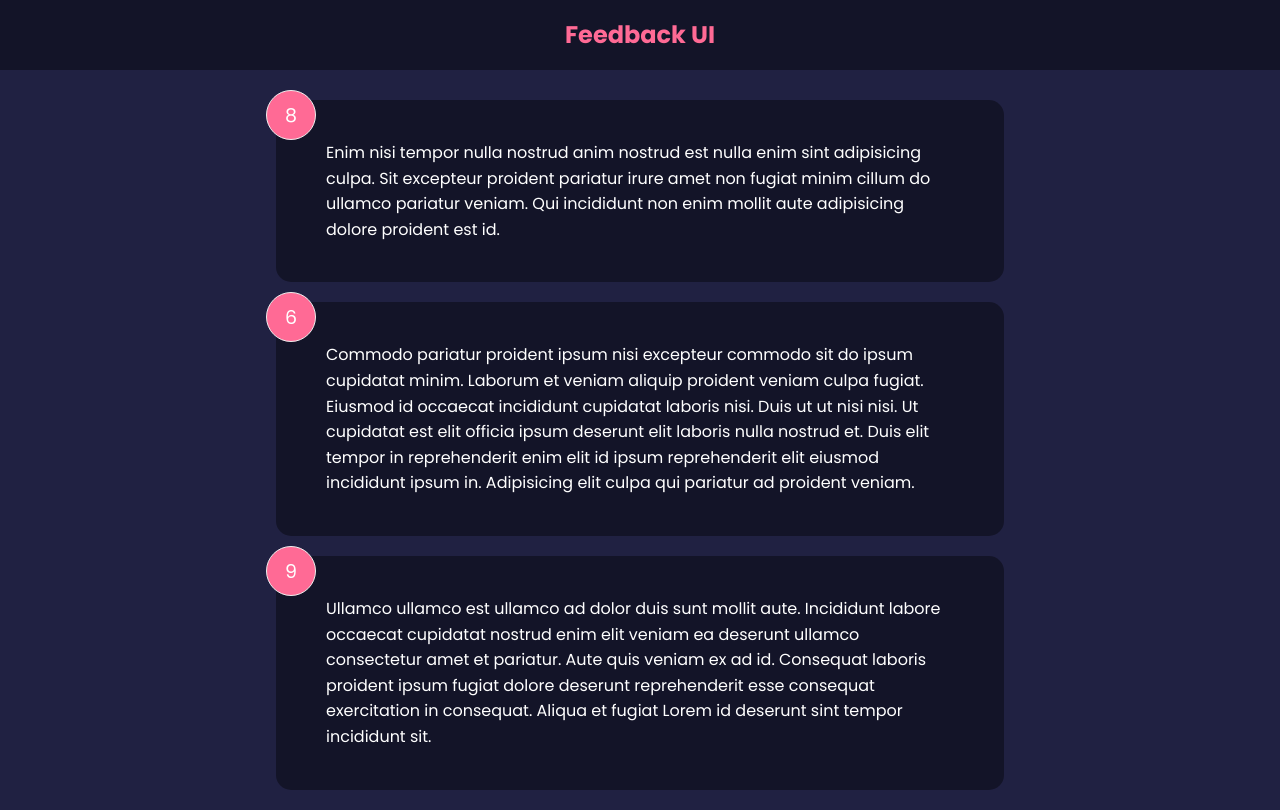
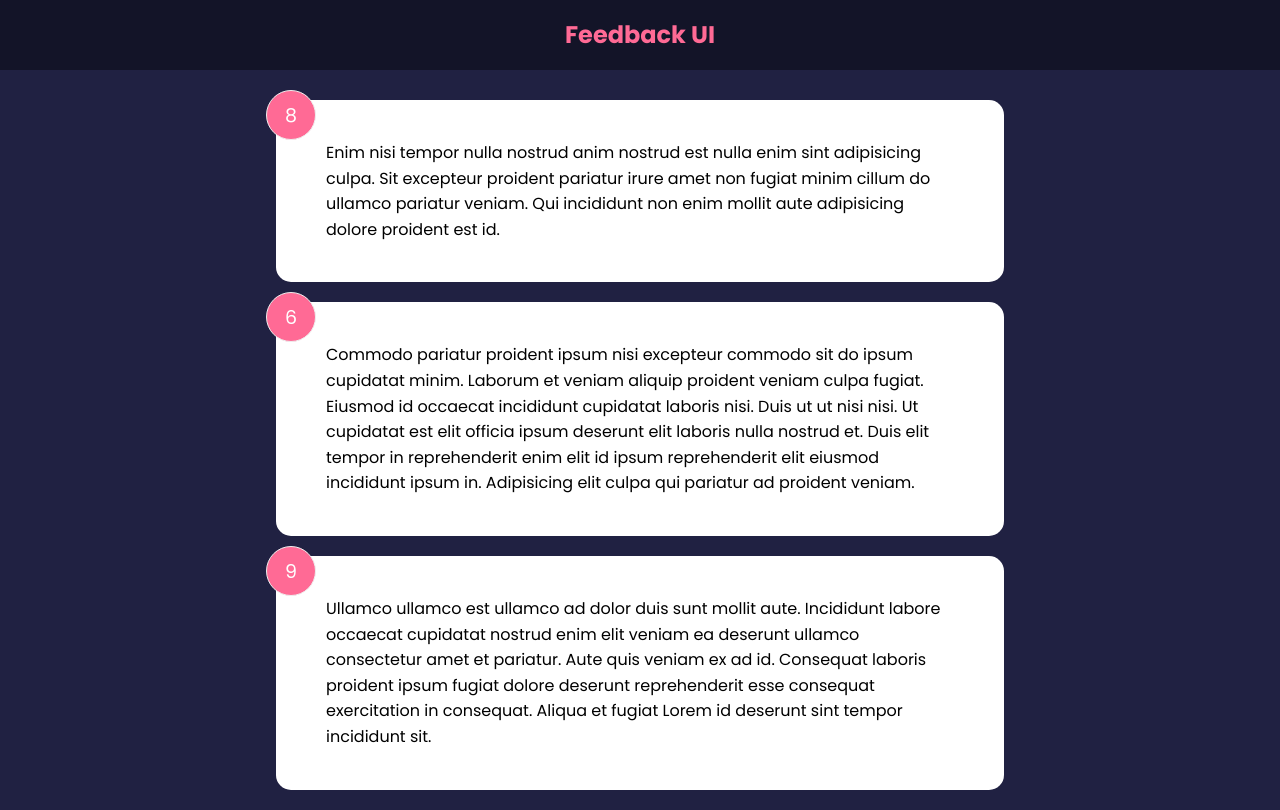
Before and after one commit to timrusin/feedback-app, a React (Create React App) app: page / in a window 1280 px wide. Built offline with nearby package versions, Linux system fonts and the light colour scheme.

Commit message:
added propTypes to all components propDefault does not seem to be working in card component though

```diff
--- a/src/components/FeedbackItem.js
+++ b/src/components/FeedbackItem.js
@@ -1,12 +1,16 @@
 import Card from "./shared/Card";
+import PropTypes from 'prop-types'
 
 const FeedbackItem = ( {item} ) => {
   return (
-    <Card reverse={true}>
+    <Card reverse={false}>
       <div className="num-display">{item.rating}</div>
       <div className="text-display">{item.text}</div>
     </Card>
   );
 }
+FeedbackItem.propTypes = {
+  item: PropTypes.object.isRequired
+}
 
 export default FeedbackItem
--- a/src/components/shared/Card.js
+++ b/src/components/shared/Card.js
@@ -1,8 +1,9 @@
 import React from 'react'
+import PropTypes from 'prop-types'
 
 const Card = ( {children, reverse} ) => {
   return (
-    // <div className={`card ${reverse && 'reverse'}`}>{children}</div>
+    // <div className={`card ${reverse && 'reverse'}`}>{children}</div> this is a conditional class as opposed to conditional styling bellow. Same result
     <div className='card'
     style={{
         backgroundColor: reverse ? 'rgba(0,0,0,0.4)' : '#fff',
@@ -13,4 +14,13 @@
   )
 }
 
+Card.defaultProps = {
+    reverse: false,
+}
+
+Card.propTypes = {
+    children: PropTypes.node.isRequired,
+    reverse: PropTypes.bool,
+
+}
 export default Card
```
Also changed, not shown: src/components/FeedbackList.js (+10 -1 lines).
